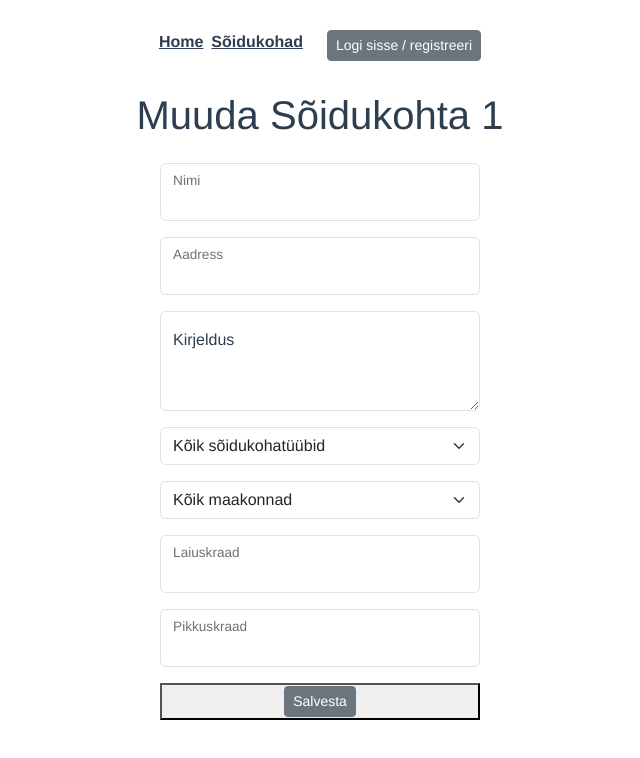
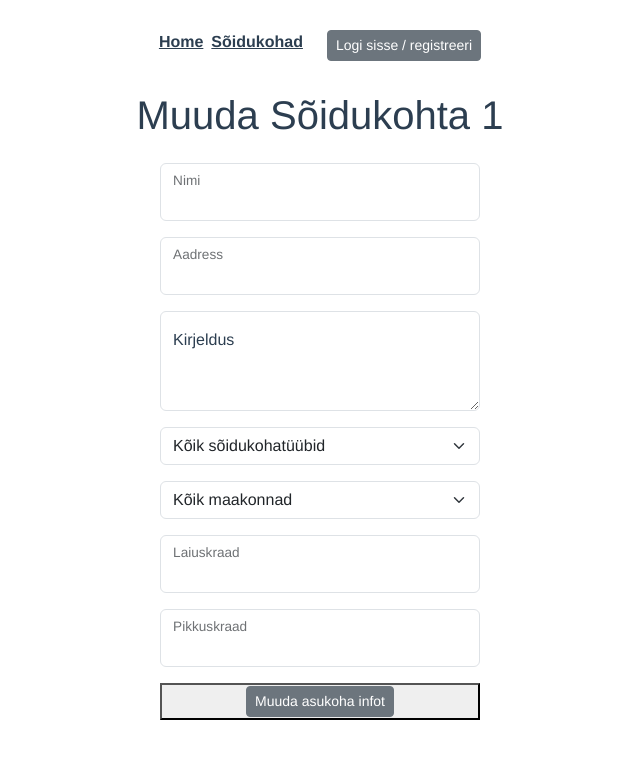
Before and after one commit to liisakanemagi/bmxfront, a Vue app: page /locations/1 in a window 1280 px wide. Shown: the top 758 px of the page, without its empty margins (320-960 px from the left). Built offline with nearby package versions, Linux system fonts and the light colour scheme.

Commit message:
FEB EDIT LOCATION WIP

```diff
--- a/src/views/EditLocationView.vue
+++ b/src/views/EditLocationView.vue
@@ -27,7 +27,7 @@
       </div>
       <button>
 
-        <span class="btn btn-secondary btn-sm">Salvesta</span>
+        <span class="btn btn-secondary btn-sm">Muuda asukoha infot</span>
       </button>
     </form>
   </div>
```
